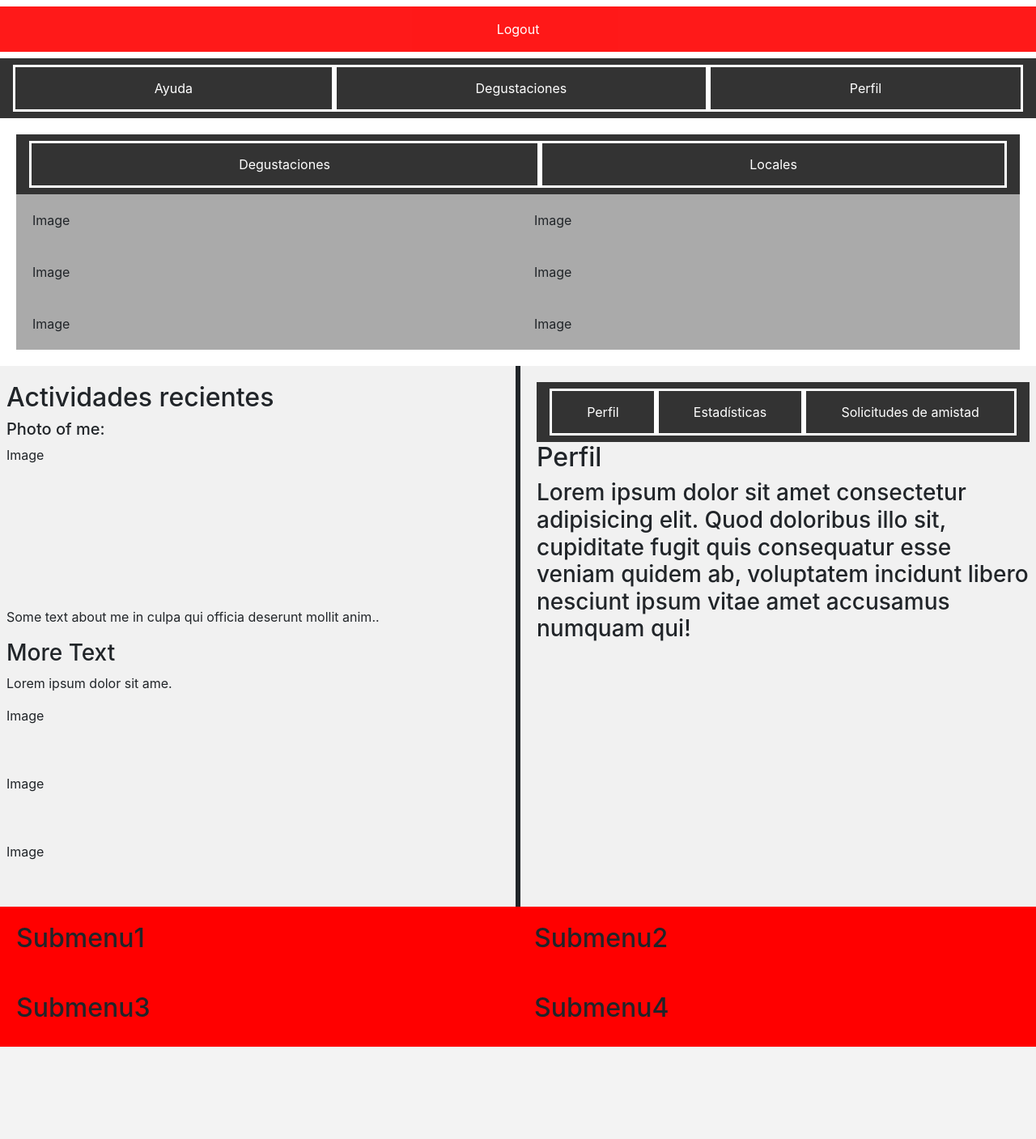
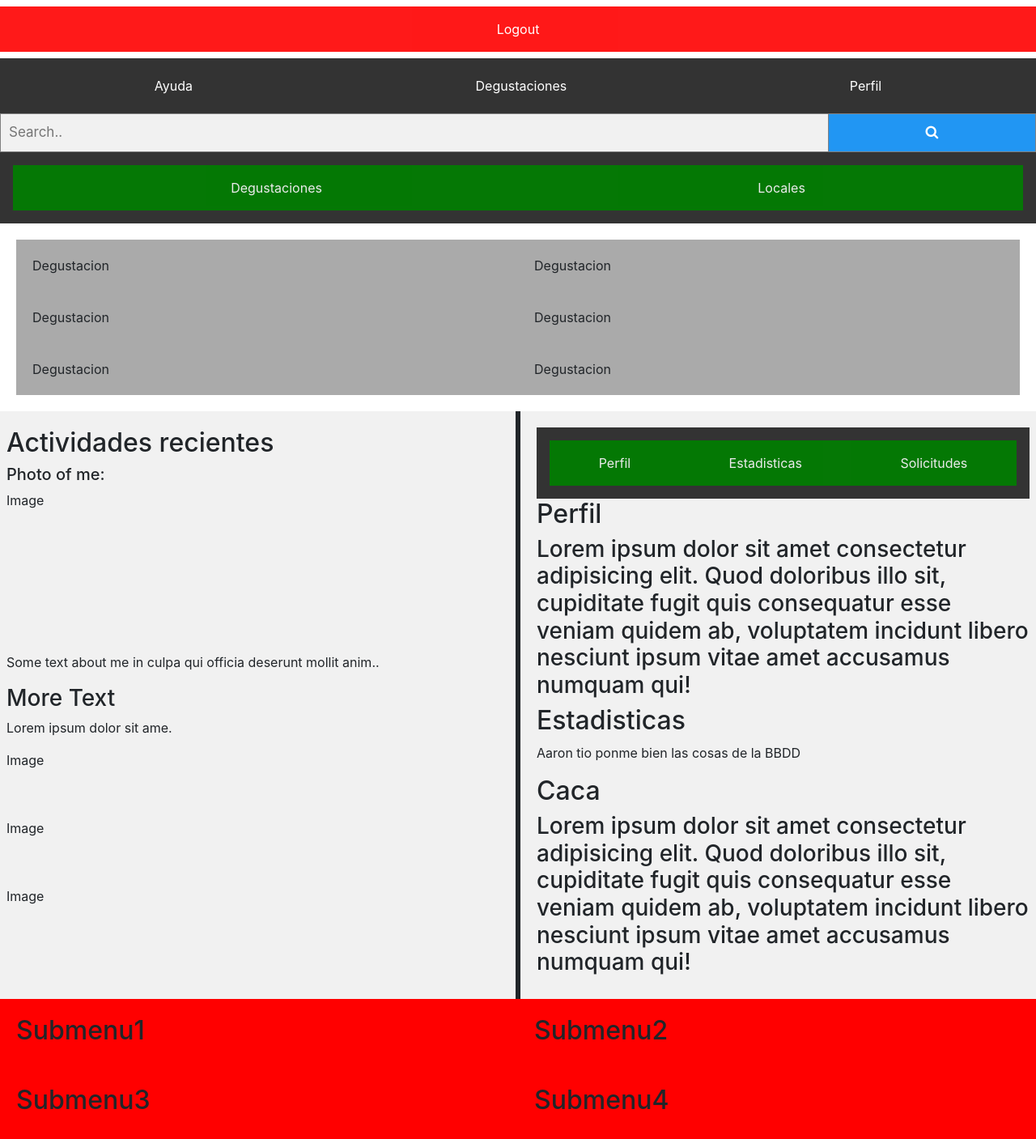
Before and after one commit to JavierBH/IS2, a Flask app: page /home in a window 1280 px wide. Shown: the whole page at 81% size. Before the commit the page ends 1293 px from the top, so only its background shows below. Run offline with Flask 2, Linux system fonts and the light colour scheme; some libraries are stand-ins or nearby versions.

Commit message:
Added toggled menus and search bar

```diff
--- a/static/css/main.css
+++ b/static/css/main.css
@@ -16,6 +16,29 @@
     justify-content: space-around;
   }
 
+   /* Style the navigation bar links */
+   .navbar button {
+    background-color: green;
+    color: white;
+    padding: 16px 20px;
+    margin: 8px 0;
+    border: none;
+    cursor: pointer;
+    opacity: 0.9;
+    flex-grow: 1;
+  }
+
+.navbar button:hover{
+  opacity: 1;
+}
+
+
+  /* Change color on hover */
+  .navbar button:hover {
+    background-color: #ddd;
+    color: black;
+  }
+
   /* Style the navigation bar links */
   .navbar a {
     float: left;
@@ -23,19 +46,12 @@
     color: white;
     text-align: center;
     padding: 14px 20px;
-    text-decoration: none;
-    border-style: solid;
     flex-grow: 1;
   }
 
 .navbar a:hover{
   opacity: 1;
 }
-
-  /* Right-aligned link */
-  .navbar a.right {
-    float: right;
-  }
 
   /* Change color on hover */
   .navbar a:hover {
@@ -103,6 +119,38 @@
     opacity: 1;
   }
 
+  /* Search bar propierties */
+  form.example input[type=text] {
+    padding: 10px;
+    font-size: 17px;
+    border: 1px solid grey;
+    float: left;
+    width: 80%;
+    background: #f1f1f1;
+  }
+
+  form.example button {
+    float: left;
+    width: 20%;
+    padding: 10px;
+    background: #2196F3;
+    color: white;
+    font-size: 17px;
+    border: 1px solid grey;
+    border-left: none;
+    cursor: pointer;
+  }
+
+  form.example button:hover {
+    background: #0b7dda;
+  }
+
+  form.example::after {
+    content: "";
+    clear: both;
+    display: table;
+  }
+
   /* Responsive layout - when the screen is less than 700px wide, make the two columns stack on top of each other instead of next to each other */
   @media screen and (max-width: 700px) {
     .row {
--- /dev/null
+++ b/static/js/main.js
@@ -0,0 +1,23 @@
+
+function tab_main(evt,pageName) {
+    var i, tabcontent;
+    tabcontent = document.getElementsByClassName("main");
+    for (i = 0; i < tabcontent.length; i++) {
+      tabcontent[i].style.display = "none";
+    }
+    document.getElementById(pageName).style.display = "block";
+    evt.currentTarget.className += " active";
+
+  }
+
+  function tab_info_menu(evt,pageName) {
+    var i, tabcontent;
+    tabcontent = document.getElementsByClassName("info_menu");
+    for (i = 0; i < tabcontent.length; i++) {
+      tabcontent[i].style.display = "none";
+    }
+    document.getElementById(pageName).style.display = "block";
+    evt.currentTarget.className += " active";
+
+  }
+  document.getElementById("defaultOpen").click();
--- a/templates/index.html
+++ b/templates/index.html
@@ -11,6 +11,9 @@
 <script src="https://ajax.googleapis.com/ajax/libs/jquery/3.4.1/jquery.min.js"></script>
 <script src="https://cdnjs.cloudflare.com/ajax/libs/popper.js/1.14.7/umd/popper.min.js"></script>
 <script src="https://maxcdn.bootstrapcdn.com/bootstrap/4.3.1/js/bootstrap.min.js"></script>
+<link rel="stylesheet" href="https://cdnjs.cloudflare.com/ajax/libs/font-awesome/4.7.0/css/font-awesome.min.css">
+
+
 </head>
 <body>
   {{render_messages_success(messages)}}
@@ -25,25 +28,47 @@
   <a href="#">Perfil</a>
 </div>
 
+<form class="example" action="/action_page.php">
+  <input type="text" placeholder="Search.." name="search">
+  <button type="submit"><i class="fa fa-search"></i></button>
+</form>
+
 <section class= "main_page">
-    <div class="main">
-        <div class="navbar">
-            <a href="#">Degustaciones</a>
-            <a href="#">Locales</a>
-          </div>
+
+    <div class="navbar">
+        <button class="tablink" onclick="tab_main(event,'degustaciones')" id="defaultOpen">Degustaciones</button>
+        <button class="tablink" onclick="tab_main(event,'locales')">Locales</button>
+    </div>
+
+    <div id="degustaciones" class="main">
       <div class="section1">
-          <div class="degus_img" >Image</div>
-          <div class="degus_img" >Image</div>
+          <div class="degus_img" >Degustacion</div>
+          <div class="degus_img" >Degustacion</div>
       </div>
       <div class="section2">
-          <div class="degus_img" >Image</div>
-          <div class="degus_img" >Image</div>
+          <div class="degus_img" >Degustacion</div>
+          <div class="degus_img" >Degustacion</div>
       </div>
       <div class="section3">
-          <div class="degus_img" >Image</div>
-          <div class="degus_img" >Image</div>
+          <div class="degus_img" >Degustacion</div>
+          <div class="degus_img" >Degustacion</div>
       </div>
    </div>
+
+   <div id="locales" class="main">
+    <div class="section1">
+        <div class="degus_img" >Locales</div>
+        <div class="degus_img" >Locales</div>
+    </div>
+    <div class="section2">
+        <div class="degus_img" >Locales</div>
+        <div class="degus_img" >Locales</div>
+    </div>
+    <div class="section3">
+        <div class="degus_img" >Locales</div>
+        <div class="degus_img" >Locales</div>
+    </div>
+ </div>
 
   <div class="row">
   <div class="side">
@@ -59,12 +84,26 @@
   </div>
   <div class="side">
     <div class="navbar">
-          <a href="#">Perfil</a>
-          <a href="#">Estadísticas</a>
-          <a href="#">Solicitudes de amistad</a>
+        <button class="tablink" onclick="tab_info_menu(event,'perfil')" id="defaultOpen">Perfil</button>
+        <button class="tablink" onclick="tab_info_menu(event,'estadisticas')">Estadisticas</button>
+        <button class="tablink" onclick="tab_info_menu(event,'solicitudes')">Solicitudes</button>
     </div>
+  <div class="info_menu" id="perfil">
     <h2>Perfil</h2>
     <h3>Lorem ipsum dolor sit amet consectetur adipisicing elit. Quod doloribus illo sit, cupiditate fugit quis consequatur esse veniam quidem ab, voluptatem incidunt libero nesciunt ipsum vitae amet accusamus numquam qui!</h3>
+  </div>
+
+  <div class="info_menu" id="estadisticas">
+      <h2>Estadisticas</h2>
+      <p>Aaron tio ponme bien las cosas de la BBDD</p>
+    </div>
+
+    <div class="info_menu" id="solicitudes">
+        <h2>Caca</h2>
+        <h3>Lorem ipsum dolor sit amet consectetur adipisicing elit. Quod doloribus illo sit, cupiditate fugit quis consequatur esse veniam quidem ab, voluptatem incidunt libero nesciunt ipsum vitae amet accusamus numquam qui!</h3>
+      </div>
+
+
   </div>
 </section>
 
@@ -79,6 +118,7 @@
    </div>
   </div>
 </section>
+
 <section class="secondary-menus2">
   <div class="menus">
     <div class="menu3">
@@ -90,4 +130,6 @@
   </div>
 </section>
 
+
+<script src="{{ url_for('static', filename='js/main.js') }}"></script>
 </body>
```
